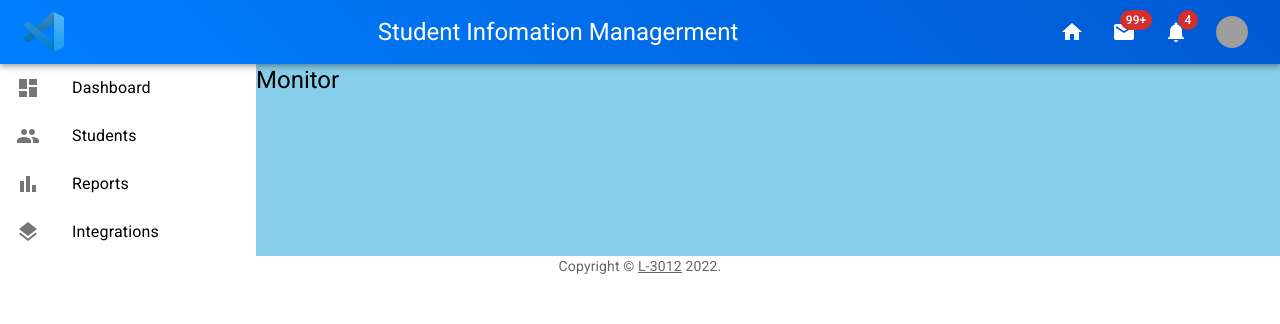
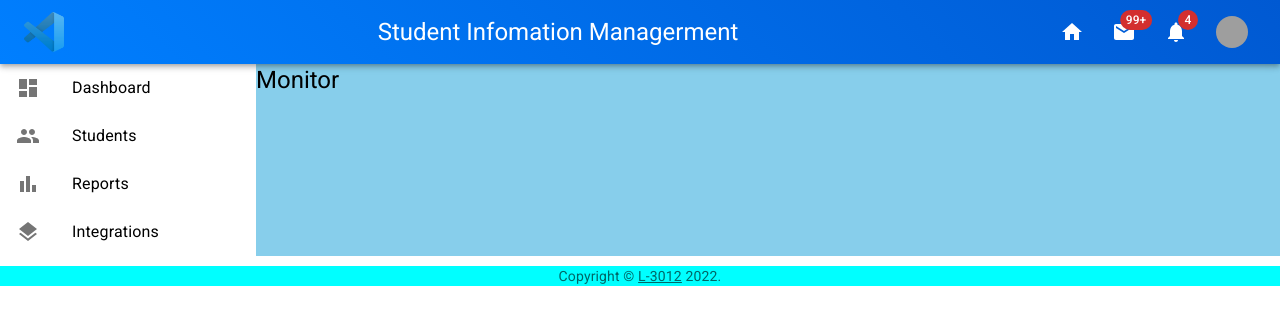
Before and after one commit to lov3five/student-info-management, a React (Create React App) app: page / in a window 1280 px wide. Shown: the top 324 px of the page. Built offline with nearby package versions, Linux system fonts and the light colour scheme; grey boxes are pictures that could not be loaded.

Commit message:
Copyright component

```diff
--- a/src/App.jsx
+++ b/src/App.jsx
@@ -23,7 +23,7 @@ function App() {
         <Sidebar />
         <Monitor />
       </Stack>
-      <Footer />
+      <Footer sx={{marginTop: "10px", backgroundColor: "aqua"}}/>
     </Box>
   )
 }
--- a/src/components/Copyright.jsx
+++ b/src/components/Copyright.jsx
@@ -7,7 +7,7 @@ const Copyright = (props) => {
   return (
     <Typography variant="body2" color="text.secondary" align="center" {...props}>
       {'Copyright © '}
-      <Link color="inherit" href="https://github.com/lov3five">
+      <Link color="inherit" href="https://github.com/lov3five" target="_blank">
         L-3012
       </Link>{' '}
       {new Date().getFullYear()}
--- a/src/components/Footer.jsx
+++ b/src/components/Footer.jsx
@@ -1,11 +1,12 @@
+import { Box } from '@mui/material'
 import React from 'react'
 import Copyright from './Copyright'
 
-const Footer = () => {
+const Footer = (props) => {
   return (
-    <>
+    <Box {...props}>
         <Copyright >L-3012</Copyright>
-    </>
+    </Box>
   )
 }
 
```
